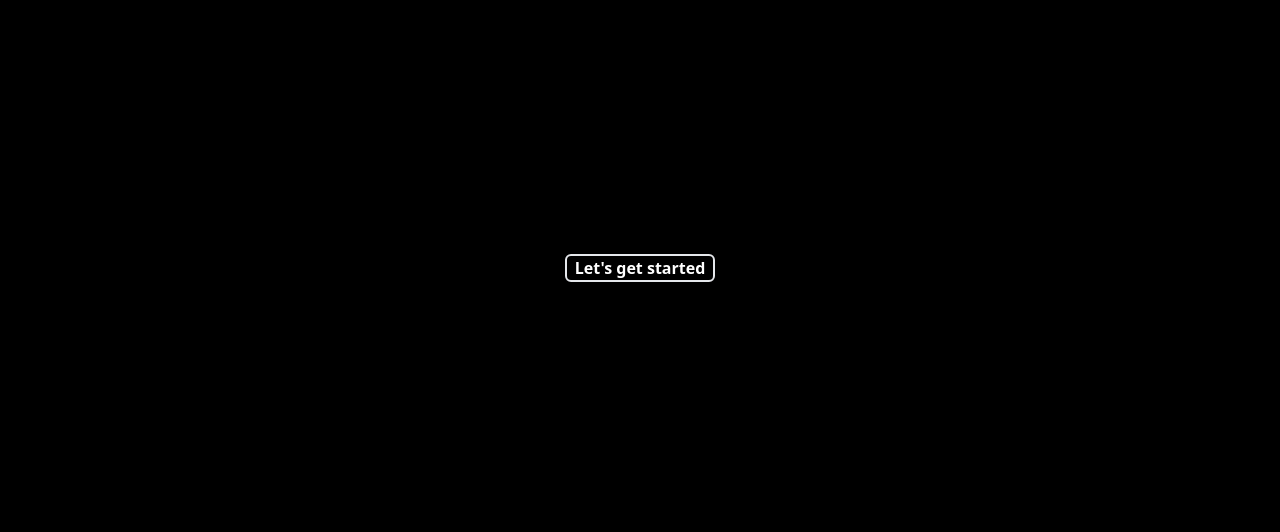
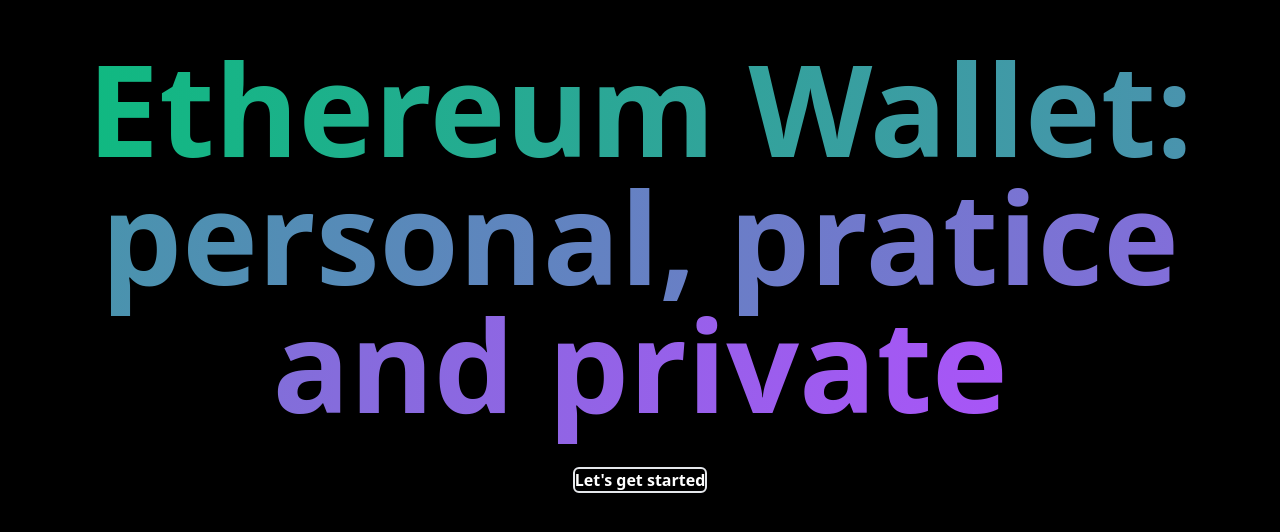
Before and after one commit to edgarrps/eth-wallet, a Next.js app: page / in a window 1280 px wide. Shown: the part 132-664 px from the top of the page. Built offline with nearby package versions, Linux system fonts and the light colour scheme.

Commit message:
intro page update

```diff
--- a/src/app/page.tsx
+++ b/src/app/page.tsx
@@ -2,9 +2,9 @@
 export default function Home() {
   return (
 
-    <div className='flex items-center justify-center bg-black h-screen'>
-      <source src={'../assets/public.mp4'} type="video/mp4" className='absolute w-full h-full object-cover opacity-50'  />
-      <Link className='text-white w-[150px] text-center font-bold rounded-md border-2 hover:ease-in-out duration-300 hover:shadow-green-500/50 hover:border-emerald-400/100 hover:border-2 hover:shadow-lg' href='/wallet'>Let's get started</Link>
+    <div className='flex flex-col items-center justify-center bg-black h-screen space-y-10'>
+      <h1 className='text-9xl text-gray-700 font-black text-center'><span className='bg-gradient-to-r from-emerald-500 to-purple-500 text-transparent bg-clip-text'>Ethereum Wallet: personal, pratice and private</span></h1>
+      <div><Link className='text-white font-bold rounded-md border-2 mx-auto w-[150px] hover:ease-in-out duration-300 hover:shadow-green-500/50 hover:border-emerald-400/100 hover:border-2 hover:shadow-lg' href='/wallet'>Let's get started</Link></div>
     </div>
   )
 }
```
